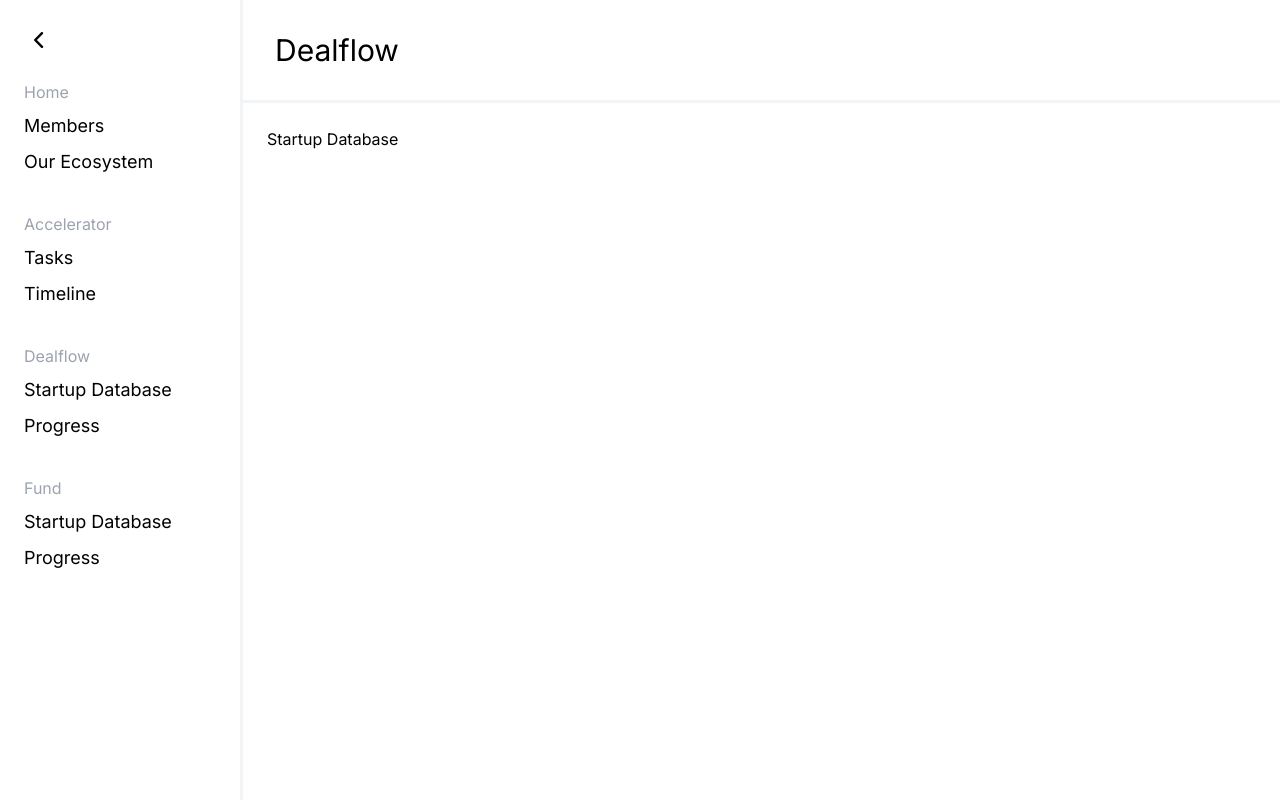
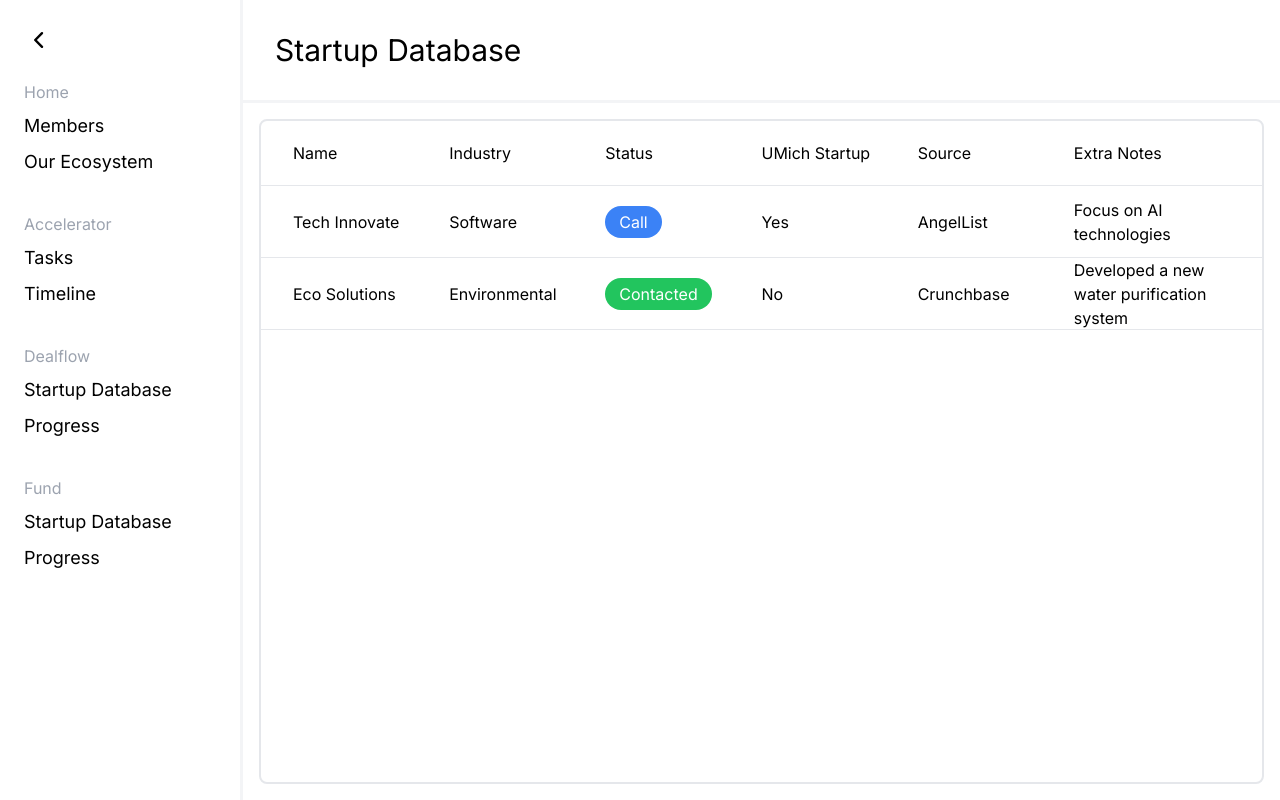
Before and after one commit to connorpark24/upround-platform, a Next.js app: page /dealflow/startup-database in a window 1280 px wide. Built offline with nearby package versions, Linux system fonts and the light colour scheme.

Commit message:
add startup database

```diff
--- a/app/dealflow/progress/page.tsx
+++ b/app/dealflow/progress/page.tsx
@@ -3,7 +3,7 @@ import Header from "@/components/Header";
 export default function Dealflow() {
   return (
     <div className="flex flex-col w-full h-full">
-      <Header title="Dealflow" />
+      <Header title="Progress" />
       <div className="p-6">Progress</div>
     </div>
   );
--- a/app/dealflow/startup-database/page.tsx
+++ b/app/dealflow/startup-database/page.tsx
@@ -1,10 +1,109 @@
 import Header from "@/components/Header";
+import { start } from "repl";
 
-export default function Dealflow() {
+type StartupData = {
+  name: string;
+  industry: string;
+  status: string;
+  umichStartup: boolean;
+  source: string;
+  extraNotes: string;
+  links: string;
+};
+
+enum Status {
+  Contacted = "Contacted",
+  Call = "Call",
+  MemoWritten = "Memo Written",
+  PassedToPartners = "Passed on to Partners",
+  PassedToFund = "Passed on to Fund",
+  Rejected = "Rejected",
+}
+
+type TableRowProps = {
+  startupData: StartupData;
+};
+
+const getStatusColor = (status: string): string => {
+  switch (status) {
+    case "Contacted":
+      return "bg-green-500";
+    case "Call":
+      return "bg-blue-500";
+    case "Memo Written":
+      return "bg-purple-500";
+    case "Passed on to Partners":
+      return "bg-yellow-500";
+    case "Passed on to Fund":
+      return "bg-pink-500";
+    case "Rejected":
+      return "bg-red-500";
+    default:
+      return "bg-gray-800";
+  }
+};
+
+const sampleData: StartupData[] = [
+  {
+    name: "Tech Innovate",
+    industry: "Software",
+    status: "Call",
+    umichStartup: true,
+    source: "AngelList",
+    extraNotes: "Focus on AI technologies",
+    links: "https://www.techinnovate.com",
+  },
+  {
+    name: "Eco Solutions",
+    industry: "Environmental",
+    status: "Contacted",
+    umichStartup: false,
+    source: "Crunchbase",
+    extraNotes: "Developed a new water purification system",
+    links: "https://www.ecosolutions.com",
+  },
+];
+
+export default function StartupDatabase() {
   return (
     <div className="flex flex-col w-full h-full">
-      <Header title="Dealflow" />
-      <div className="p-6">Startup Database</div>
+      <Header title="Startup Database" />
+      <div className="m-4 bg-white rounded-lg h-full border-gray-200 border-2">
+        <div className="flex flex-row w-full h-14 items-center p-8 text-md border-b-[1px] border-gray-200">
+          <div className="w-1/6">Name</div>
+          <div className="w-1/6">Industry</div>
+          <div className="w-1/6">Status</div>
+          <div className="w-1/6">UMich Startup</div>
+          <div className="w-1/6">Source</div>
+          <div className="w-1/6">Extra Notes</div>
+        </div>
+        <div>
+          {sampleData.map((row, index) => (
+            <TableRow key={index} startupData={row} />
+          ))}
+        </div>
+      </div>
     </div>
   );
 }
+
+function TableRow({ startupData }: TableRowProps) {
+  const statusColor = getStatusColor(startupData.status);
+
+  return (
+    <div className="flex flex-row h-[4.5rem] items-center p-8 text-md border-b-[1px] border-gray-200">
+      <div className="w-1/6">{startupData.name}</div>
+      <div className="w-1/6">{startupData.industry}</div>
+      <div className="w-1/6">
+        <span
+          className={`px-3.5 py-1.5 rounded-full text-white ${statusColor}`}
+        >
+          {startupData.status}
+        </span>
+      </div>
+      <div className="w-1/6">{startupData.umichStartup ? "Yes" : "No"}</div>
+      <div className="w-1/6">{startupData.source}</div>
+      <div className="w-1/6">{startupData.extraNotes}</div>
+    </div>
+  );
+}
--- a/app/members/page.tsx
+++ b/app/members/page.tsx
@@ -1,7 +1,20 @@
 import Header from "@/components/Header";
 
-// Sample data
-const sampleData = [
+type MemberData = {
+  name: string;
+  year: number;
+  phone: string;
+  mail: string;
+  major: string;
+  pod: string;
+  hometown: string;
+};
+
+type TableRowProps = {
+  memberData: MemberData;
+};
+
+const sampleData: MemberData[] = [
   {
     name: "John Doe",
     year: 2024,
@@ -50,7 +63,7 @@ export default function Home() {
   );
 }
 
-function TableRow({ memberData }) {
+function TableRow({ memberData }: TableRowProps) {
   return (
     <div className="flex flex-row h-[4.5rem] items-center p-8 text-md border-b-[1px] border-gray-200">
       <div className="w-1/6">{memberData.name}</div>
```
Also changed, not shown: utils/types.ts (added).
